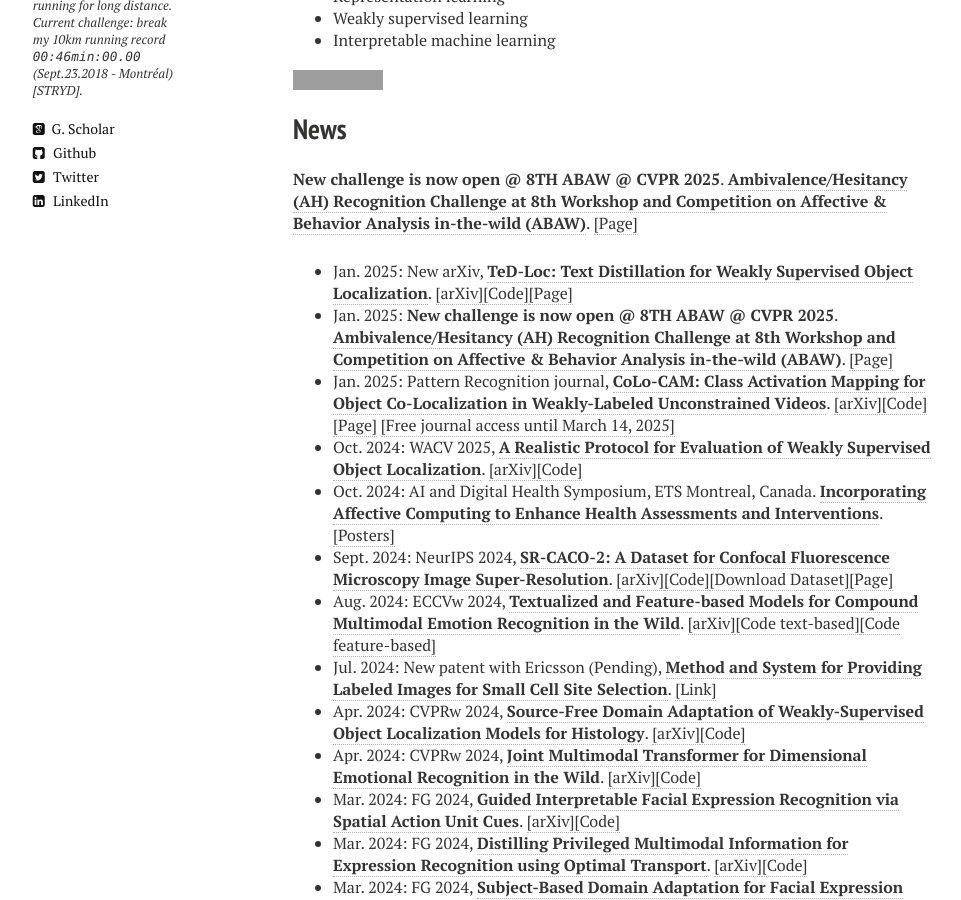
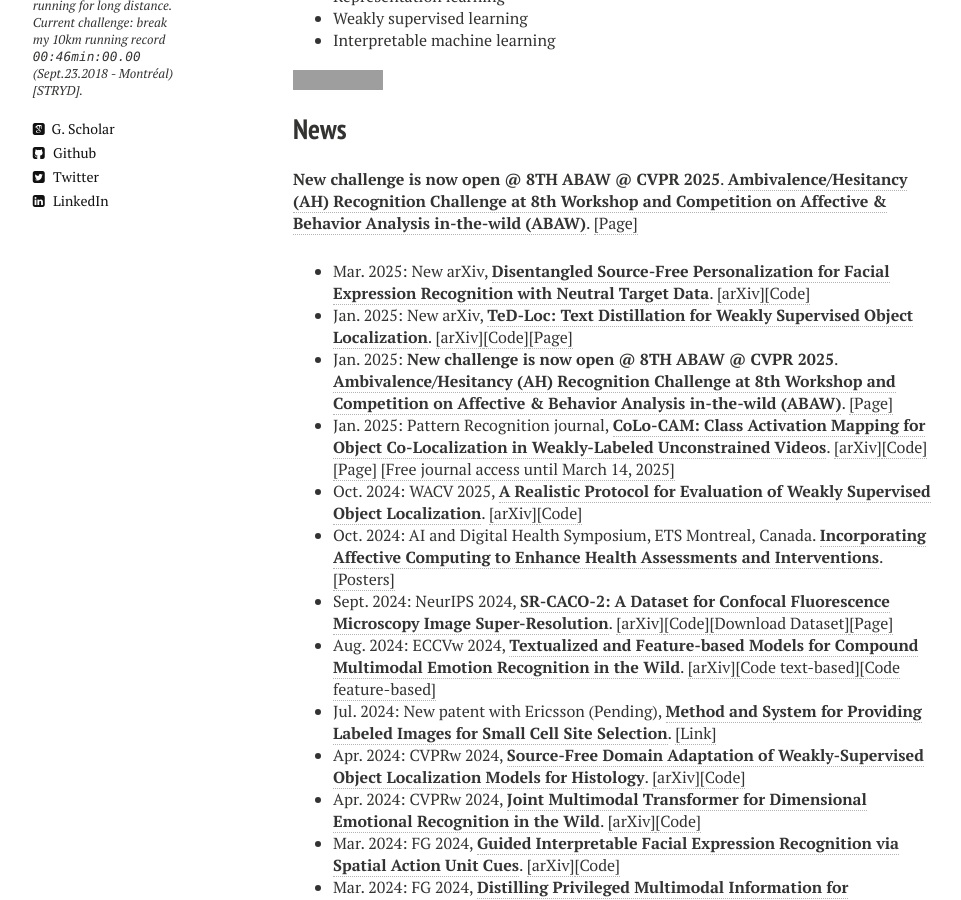
Before and after one commit to sbelharbi/sbelharbi.github.io, a Jekyll site: the page built from index.md, in a window 1280 px wide and 900 px high, scrolled down 1383 px. Shown: the whole window, without its empty margins (27-988 px from the left). Built offline with Jekyll 4.4.1, drawn with Linux system fonts in a browser that asks for light colours; nearby versions of some CDN libraries; grey boxes are pictures that could not be loaded.

Commit message:
new arxiv.

```diff
--- a/index.md
+++ b/index.md
@@ -30,7 +30,7 @@ My name is Soufiane Belharbi. I am a post-doc at [LIVIA Lab., ÉTS, Montreal](ht
 
 **New challenge is now open @ 8TH ABAW @ CVPR 2025**. [**Ambivalence/Hesitancy (AH) Recognition Challenge at 8th Workshop and Competition on Affective & Behavior Analysis in-the-wild (ABAW)**](https://affective-behavior-analysis-in-the-wild.github.io/8th/#counts3). <a href="https://affective-behavior-analysis-in-the-wild.github.io/8th/#counts3">[Page]</a>
 
-
+* Mar. 2025: New arXiv, [**Disentangled Source-Free Personalization for Facial Expression Recognition with Neutral Target Data**](https://arxiv.org/pdf/2503.20771). <a href="https://arxiv.org/pdf/2503.20771">[arXiv]</a><a href="https://github.com/MasoumehSharafi/DSFDA-for-Pain-Assessment">[Code]</a>
 * Jan. 2025: New arXiv, [**TeD-Loc: Text Distillation for Weakly Supervised Object Localization**](https://arxiv.org/pdf/2501.12632). <a href="https://arxiv.org/pdf/2501.12632">[arXiv]</a><a href="https://github.com/shakeebmurtaza/TeDLOC">[Code]</a><a href="/ted-loc">[Page]</a>
 * Jan. 2025: **New challenge is now open @ 8TH ABAW @ CVPR 2025**. [**Ambivalence/Hesitancy (AH) Recognition Challenge at 8th Workshop and Competition on Affective & Behavior Analysis in-the-wild (ABAW)**](https://affective-behavior-analysis-in-the-wild.github.io/8th/#counts3). <a href="https://affective-behavior-analysis-in-the-wild.github.io/8th/#counts3">[Page]</a>
 * Jan. 2025: Pattern Recognition journal, [**CoLo-CAM: Class Activation Mapping for Object Co-Localization in Weakly-Labeled Unconstrained Videos**](https://arxiv.org/pdf/2303.09044). <a href="https://arxiv.org/pdf/2303.09044">[arXiv]</a><a href="https://github.com/sbelharbi/colo-cam">[Code]</a><a href="/colo-cam">[Page]</a> <a href="https://authors.elsevier.com/a/1kUV-77nKs8lu">[Free journal access until March 14, 2025]</a>
```
